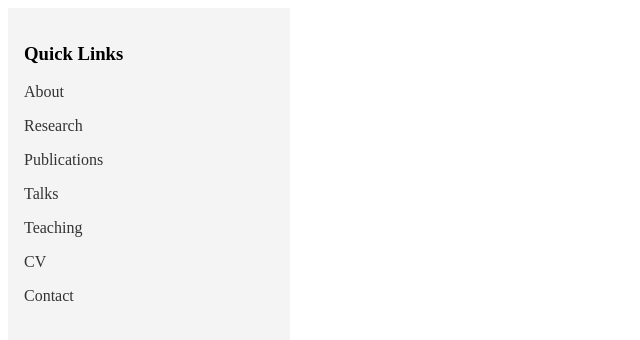
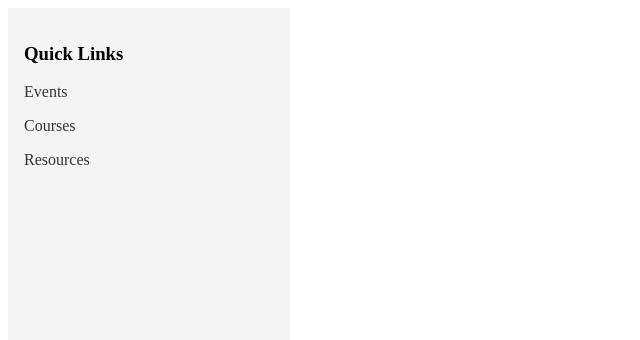
Before and after one commit to NVKF-nl/Kennisplatform-AI, a Jekyll site: the page built from index.md, in a window 1280 px wide. Shown: the top 340 px of the page, without its empty margins (0-640 px from the left). Built offline with Jekyll 4.4.1, drawn with Linux system fonts in a browser that asks for light colours.

Commit message:
Update sidebar.html

```diff
--- a/_layouts/sidebar.html
+++ b/_layouts/sidebar.html
@@ -12,13 +12,9 @@
         <div class="sidebar">
             <h3>Quick Links</h3>
             <ul>
-                <li><a href="#about">About</a></li>
-                <li><a href="#research">Research</a></li>
-                <li><a href="#publications">Publications</a></li>
-                <li><a href="#talks">Talks</a></li>
-                <li><a href="#teaching">Teaching</a></li>
-                <li><a href="#cv">CV</a></li>
-                <li><a href="#contact">Contact</a></li>
+                <li><a href="#events">Events</a></li>
+                <li><a href="#courses">Courses</a></li>
+                <li><a href="#resources">Resources</a></li>
             </ul>
         </div>
 
```
